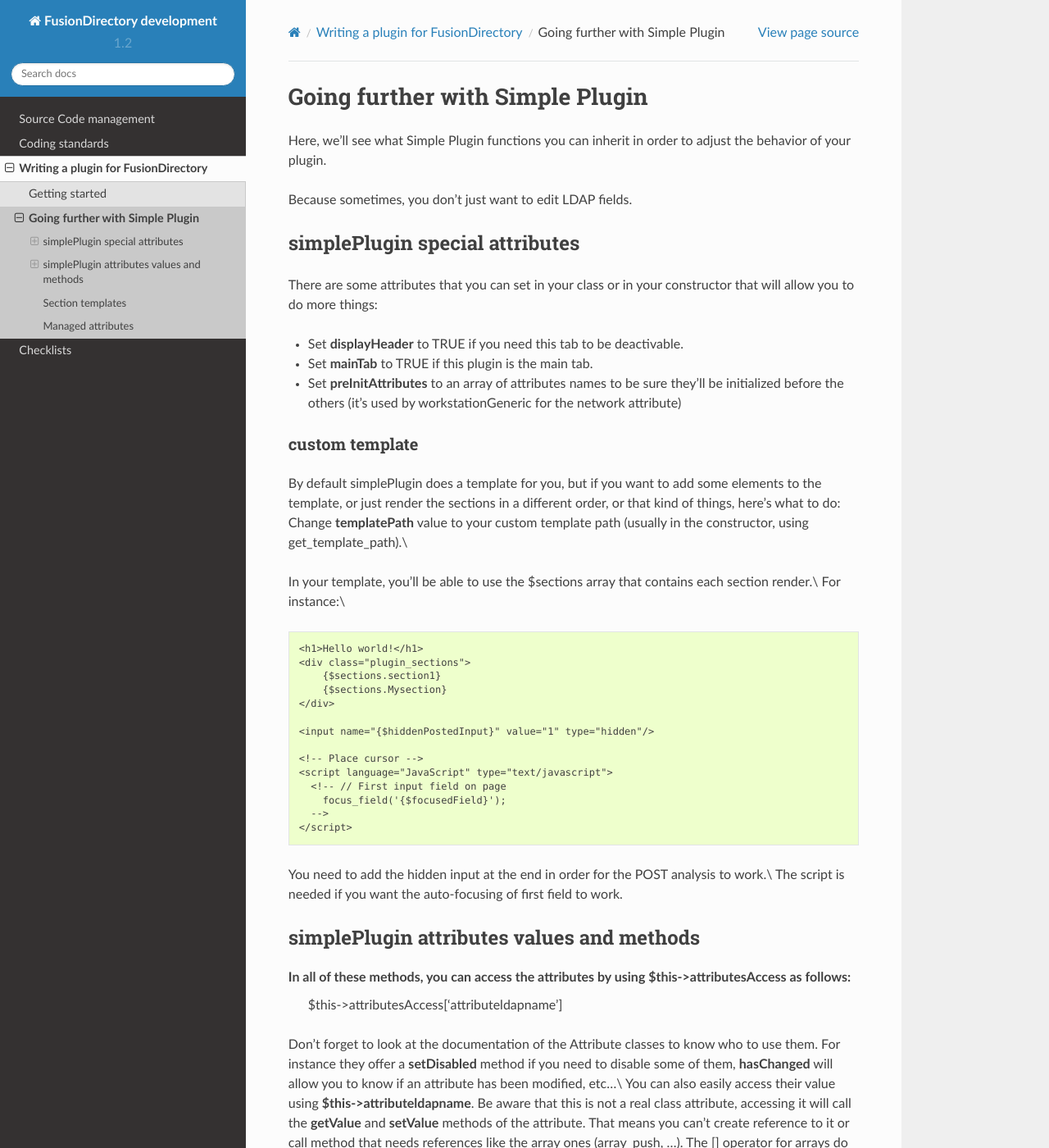
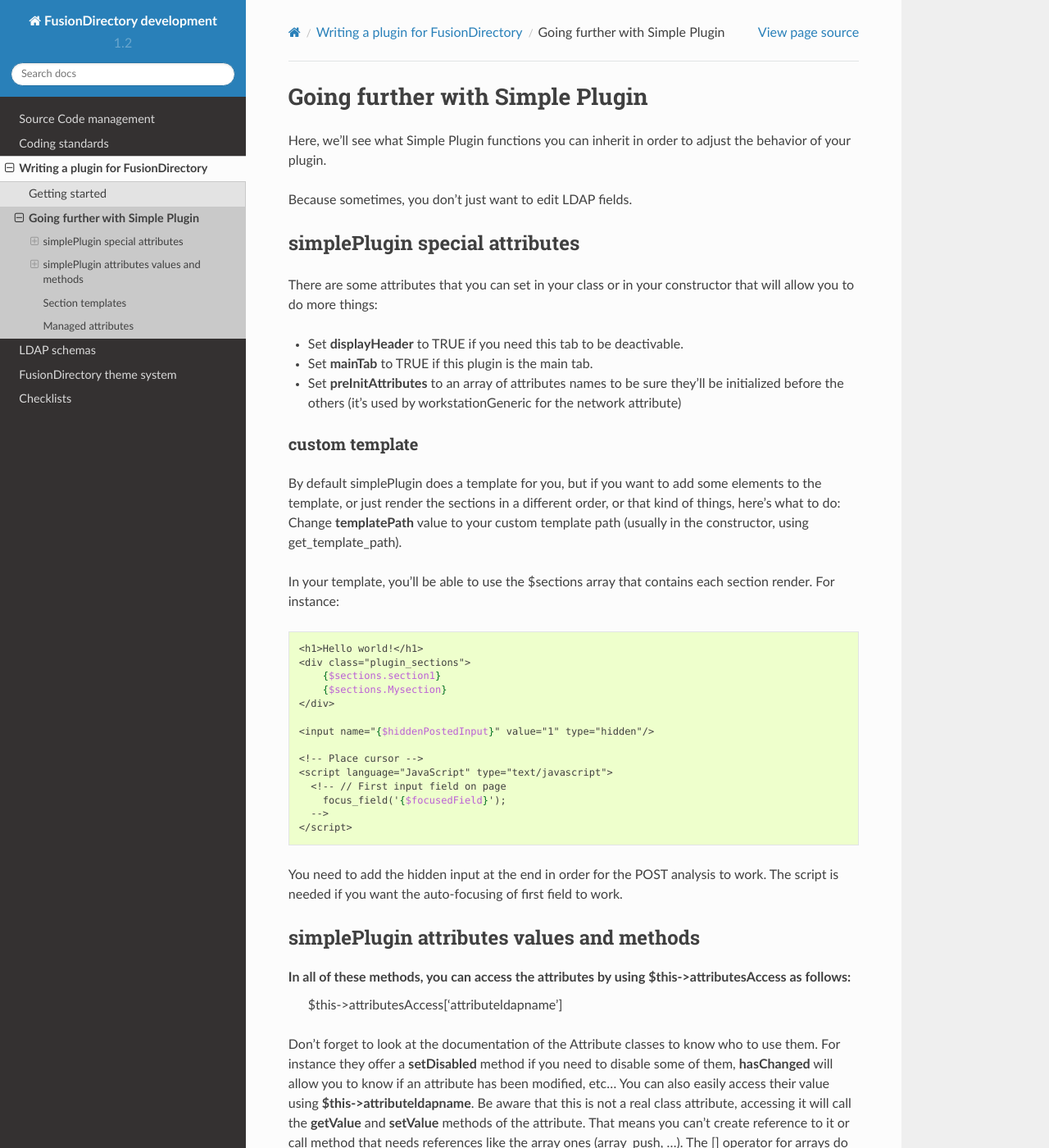
Before and after one commit to fusiondirectory/fusiondirectory-dev-manual, a Sphinx documentation site: the page built from source/pluginsystem/further.rst, in a window 1280 px wide and 1400 px high. Shown: the whole window at 82% size. Built offline with Sphinx 7.4.7 and the Read the Docs theme 2.0.0, drawn with Linux system fonts in a browser that asks for light colours; pages that are not in the unit, such as notebooks, are missing from menus; some of the changed text lies outside the part shown.

Commit message:
Added contents from Dokuwiki

```diff
--- a/source/pluginsystem/further.rst
+++ b/source/pluginsystem/further.rst
@@ -16,12 +16,12 @@
 custom template
 ^^^^^^^^^^^^^^^
 By default simplePlugin does a template for you, but if you want to add some elements to the template, or just render the sections in a different order, or that kind of things, here's what to do:
-Change **templatePath** value to your custom template path (usually in the constructor, using get_template_path).\\
+Change **templatePath** value to your custom template path (usually in the constructor, using get_template_path).
 
-In your template, you'll be able to use the $sections array that contains each section render.\\
-For instance:\\
+In your template, you'll be able to use the $sections array that contains each section render.
+For instance:
 
-.. code-block::
+.. code:: smarty
 
     <h1>Hello world!</h1>
     <div class="plugin_sections">
@@ -38,7 +38,7 @@
       -->
     </script>
 
-You need to add the hidden input at the end in order for the POST analysis to work.\\
+You need to add the hidden input at the end in order for the POST analysis to work.
 The script is needed if you want the auto-focusing of first field to work.
 
 simplePlugin attributes values and methods
@@ -49,7 +49,7 @@
 
 Don't forget to look at the documentation of the Attribute classes to know who to use them.
 For instance they offer a **setDisabled** method if you need to disable some of them, **hasChanged**
-will allow you to know if an attribute has been modified, etc…\\
+will allow you to know if an attribute has been modified, etc…
 You can also easily access their value using **$this->attributeldapname**. Be aware that
 this is not a real class attribute, accessing it will call the **getValue** and **setValue** methods of the attribute.
 That means you can't create reference to it or call method that needs references like the array ones (array_push, …).
@@ -194,7 +194,7 @@
 You need to use the attributes array, which contain for each attribute, indexed by its ldap name, its label and its input html code.
 For instance, for the above section, doing the following would have the same result than the default template:
 
-.. code-block::
+.. code::
 
     <fieldset id="{$sectionId}" class="plugin_section{$sectionClasses}">
       <legend>{$section}</legend>
@@ -211,7 +211,7 @@
 Managed attributes
 ------------------
 
-In some case you want some attributes to be enabled/disabled depending on a checkbox or select state.\\
+In some case you want some attributes to be enabled/disabled depending on a checkbox or select state.
 For this, you can use the **setManagedAttributes** method as follow:
 
 .. code-block:: php
--- a/source/pluginsystem/start.rst
+++ b/source/pluginsystem/start.rst
@@ -21,7 +21,7 @@
 -----
 If your plugin packs some icons, they need to be placed in the default icon theme:
 *{fd-directory}/html/themes/default/icons/{size}/{category}*
-Most of the time your icons are those of an application and should therefore be placed in the //apps// folder, which is for the category *applications*.
+Most of the time your icons are those of an application and should therefore be placed in the *apps* folder, which is for the category *applications*.
 For instance if the small icon for apache goes in *{fd-directory}/html/themes/default/icons/16/apps/apache.png* and is used in the code as *geticon.php?context=applications&icon=apache&size=16*
 
 Basic plugin writing
```
Also changed, not shown: source/schemas/index.rst (added, +11 -0 lines), source/schemas/namerules.rst (added, +29 -0 lines), source/schemas/numberrules.rst (added, +121 -0 lines), source/schemas/schemaname.rst (added, +10 -0 lines), source/themesystem.rst (added, +46 -0 lines).
